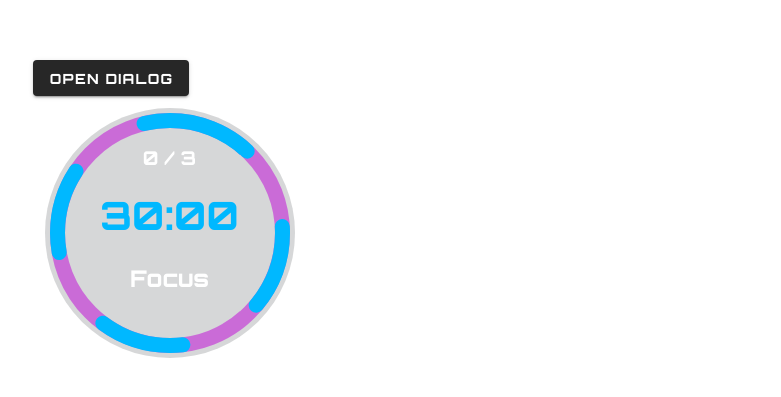
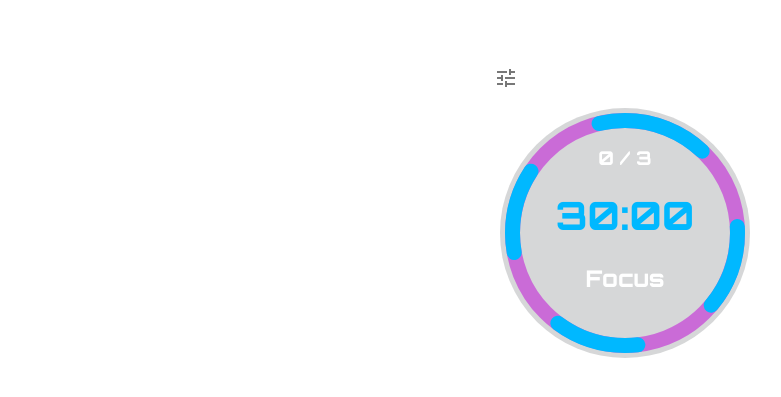
Before and after one commit to PilarCha/Vue-Pomodoro, a Vue app: page / in a window 1280 px wide. Shown: the part 185-582 px from the top of the page, without its empty margins (15-796 px from the left). Built offline with nearby package versions, Linux system fonts and the light colour scheme.

Commit message:
playing around with the dialog overlay

```diff
--- a/src/assets/styles/pickTime.css
+++ b/src/assets/styles/pickTime.css
@@ -1,7 +1,3 @@
 <style>
-.v-card--reveal {
-  bottom: 0;
-  opacity: .5;
-  width: 100%;
-}
+
 </style>
--- a/src/components/PickTime.vue
+++ b/src/components/PickTime.vue
@@ -4,22 +4,24 @@
       v-model="dialog"
       fullscreen
       hide-overlay
-      transition="dialog-bottom-transition"
+      transition="dialog-top-transition"
     >
       <template v-slot:activator="{ on, attrs }">
         <v-btn
-          color="primary"
-          dark
+          v-on="on"
           v-bind="attrs"
-          v-on="on"
+          class="ma-2"
+          text
+          icon
+          color="blue lighten-2"
         >
-          Open Dialog
+          <v-icon>mdi-tune</v-icon>
         </v-btn>
       </template>
       <v-card>
         <v-toolbar
           dark
-          color="primary"
+          color="purple darken-4"
         >
           <v-btn
             icon
--- a/src/views/Timer.vue
+++ b/src/views/Timer.vue
@@ -1,6 +1,6 @@
 <template>
-  <div class="container">
-    <div data-app>
+  <div data-app>
+    <div class="container">
       <PickTime/>
       <div class="row">
         <div class="col s12">
```
